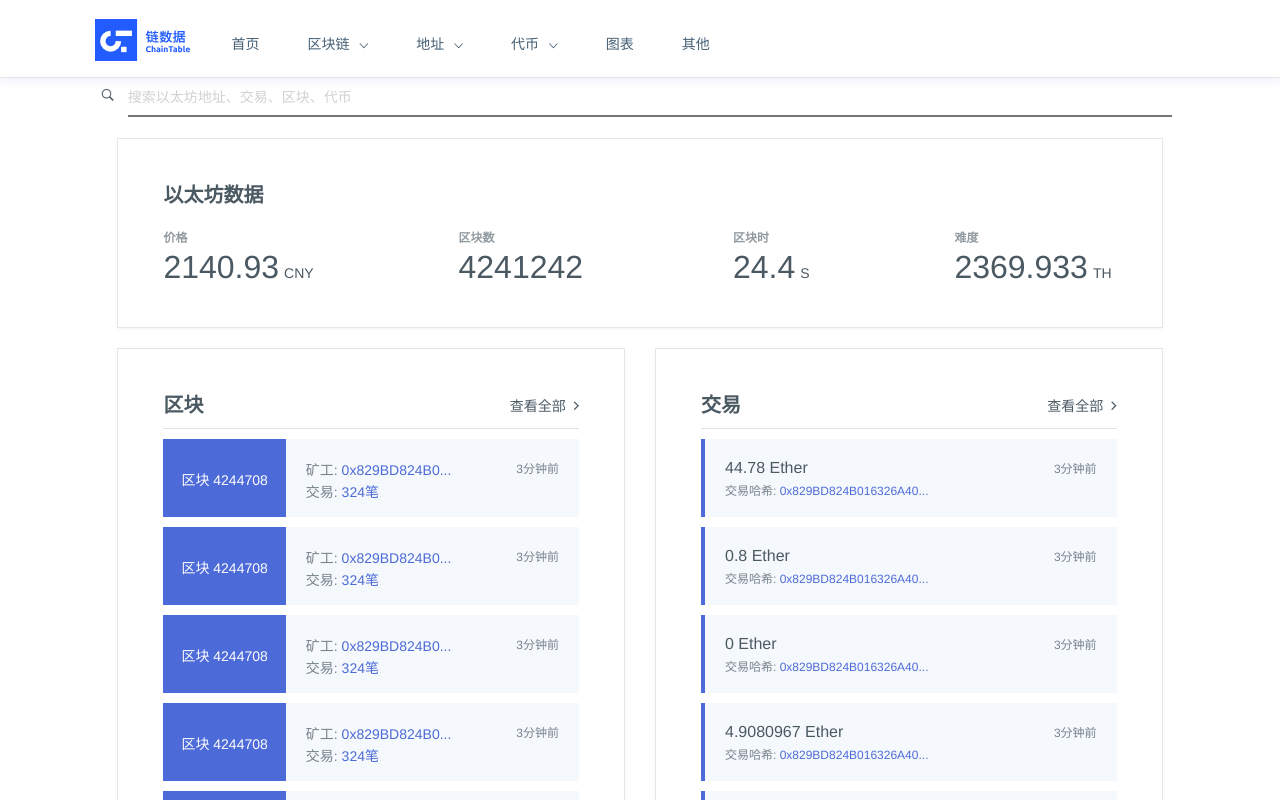
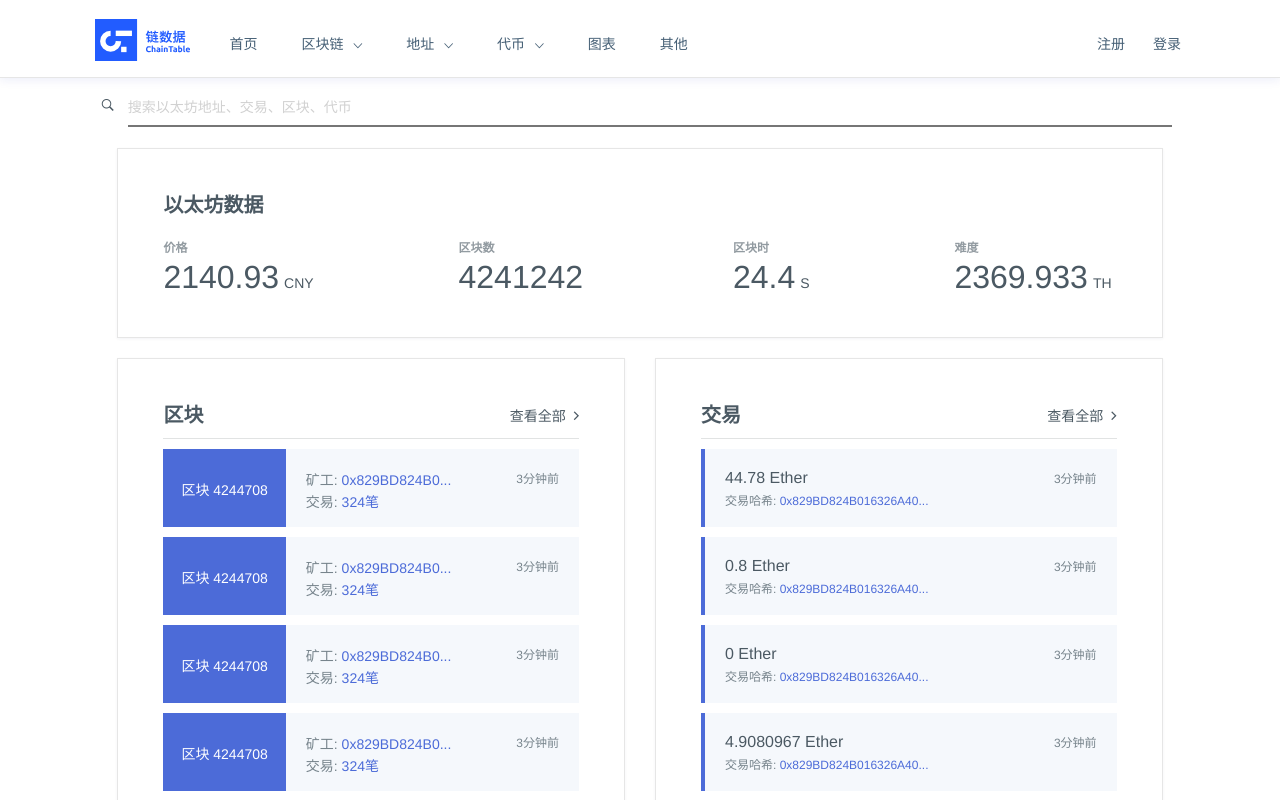
Before and after one commit to liucsny/Eth_vue, a Vue app in the folder etherchain/: page /#/ in a window 1280 px wide. Shown: the top 800 px of the page. Built offline with nearby package versions, Linux system fonts and the light colour scheme.

Commit message:
add login

```diff
--- a/etherchain/index.html
+++ b/etherchain/index.html
@@ -4,7 +4,7 @@
     <meta charset="utf-8">
     <title>etherchain</title>
     <link href="https://cdn.bootcss.com/bootstrap/4.0.0-beta/css/bootstrap-grid.css" rel="stylesheet">
-	<link href="https://cdn.bootcss.com/ionicons/2.0.1/css/ionicons.min.css" rel="stylesheet">
+    <link href="https://cdn.bootcss.com/ionicons/2.0.1/css/ionicons.min.css" rel="stylesheet">
   </head>
   <body>
     <div id="app"></div>
--- a/etherchain/src/components/Navbar.vue
+++ b/etherchain/src/components/Navbar.vue
@@ -36,6 +36,14 @@
 					<li><a href="#">其他</a></li>
 				</ul>
 			</div>
+			<div class="logIn">
+				<div>
+					<a href="#">注册</a>
+				</div>
+				<div>
+					<a href="#">登录</a>
+				</div>
+			</div>
 			<div class="searchContainer">
 				<i class="ion-ios-search-strong"></i>
 		    	<input type="text" placeholder="搜索以太坊地址、交易、区块、代币">
@@ -69,7 +77,7 @@ hr{
 }
 
 nav{
-	margin: 0 0 60px 0;
+	margin: 0 0 70px 0;
 	box-sizing: border-box;
 	background: white;
 	height: 78px;
@@ -99,7 +107,7 @@ nav{
 
 .navTab a{
 	display: inline-block;
-	padding: 32px 24px;
+	padding: 32px 22px;
 	text-decoration: none;
 	color:#455f75;
 }
@@ -137,9 +145,31 @@ nav{
 	padding: 24px;
 }
 
+
+
+.logIn{
+	float: right;
+}
+
+.logIn a{
+	display: inline-block;
+	padding: 32px 14px;
+	text-decoration: none;
+	color:#455f75;
+	font-size: 14px;
+}
+
+.logIn a:hover{
+	color: #1038ff;
+}
+
+.logIn > div{
+	display: inline-block;
+}
+
 .searchContainer{
 	display: flex;
-	margin:10px auto;
+	margin:20px auto;
 	width: 97%;
 }
 
--- a/etherchain/src/components/blockList.vue
+++ b/etherchain/src/components/blockList.vue
@@ -1,8 +1,36 @@
 <template>
 	<div class="container narrow">
-		<div id="blue">
-			<p>Lorem ipsum dolor sit amet, consectetur adipisicing elit. Aspernatur deleniti assumenda animi voluptates libero quas eveniet illum consequuntur, voluptatem quo ipsum, hic saepe accusantium repellat officia magnam eligendi voluptate quam.</p>
+		<div id ="pageName">
+			以太坊区块列表
 		</div>
+		<table>
+			<tr>
+				<th>区块高度</th>
+				<th>时间</th>
+				<th>交易数</th>
+				<th>矿工</th>
+				<th>GasLimit</th>
+				<th>难度</th>
+				<th>哈希率</th>
+				<th>区块奖励</th>
+			</tr>
+			<tr>
+				<td>a</td>
+				<td>s</td>
+				<td>d</td>
+				<td>f</td>
+				<td>g</td>
+				<td>h</td>
+			</tr>
+			<tr>
+				<td>12321w</td>
+				<td>2wsqasz</td>
+				<td>d</td>
+				<td>wqdqwd</td>
+				<td>dwz</td>
+				<td>dwd</td>
+			</tr>
+		</table>
 	</div>
 </template>
 
@@ -18,13 +46,27 @@ export default {
 .narrow{
 	width: 84%;
 }
+#pageName{
+	font-size: 36px;
+	color: #67666e;
+	margin: 20px 0;
+}
 
+table{
+	border-collapse: collapse;
+	width: 100%;
+}
 
-#blue{
-	background-color: royalblue;
-	height: 100%;
-	width: 100%;
-	color:white;
-	padding: 10px;
+tr{
+	background-color: #f0f3f7;
+	margin: 2px 0;
+	font-size: 14px;
+}
+
+tr > th{
+	/*background-color: #f0f3f7;*/
+	padding: 10px 0;
+	/*border:red 1px solid;*/
+	margin: 0;
 }
 </style>
```
